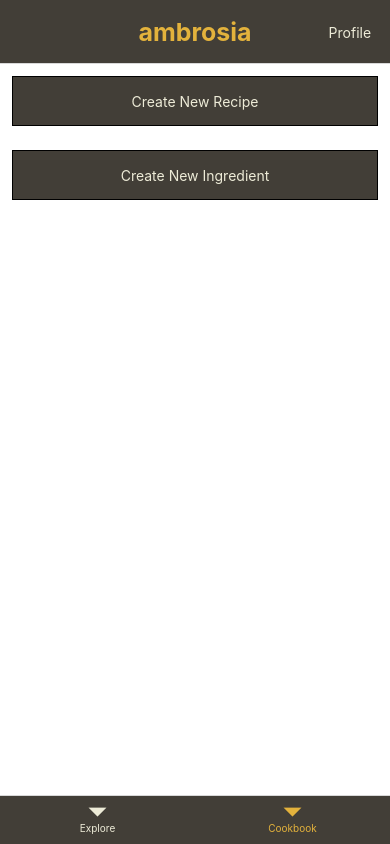
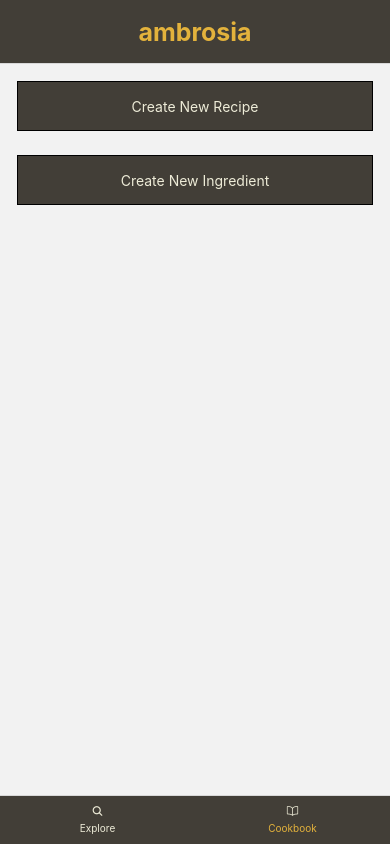
Before and after one commit to zldobbs/ambrosia-app, a React Native app: screen /Cookbook in a window 390 px wide. Built offline with nearby package versions, Linux system fonts and the light colour scheme; no server answers.

Commit message:
Fix nested scrollables and a couple other lil things

```diff
--- a/ambrosia.config.ts
+++ b/ambrosia.config.ts
@@ -1,6 +1,8 @@
-// TODO: This should be more dynamic (environment vars)
+import { Platform } from "react-native";
+
+// This is only for use in development environments
 const ambrosiaConfig = {
-    BACKEND_URL: "http://localhost:8080"
+    BACKEND_URL: Platform.OS == "android" ? "http://10.0.2.2:8080" : "http://localhost:8080"
 }
 
 export default ambrosiaConfig;
--- a/src/components/RecipeDetails.tsx
+++ b/src/components/RecipeDetails.tsx
@@ -1,6 +1,6 @@
 // Render a recipe
 
-import { FlatList, Text, View } from "react-native";
+import { FlatList, ScrollView, Text, View } from "react-native";
 import { Recipe } from "../gql/types"
 import { styles } from "../../styles";
 import { IngredientListItem } from "./IngredientListItem";
@@ -11,7 +11,8 @@ type RecipeProps = {
 
 export const RecipeDetails = ({ recipe }: RecipeProps) => {
     return (
-        <View style={{ alignItems: "center" }}>
+        <ScrollView>
+            <View style={styles.centerContainer}>
                 <Text style={styles.h1}>{recipe.name}</Text>
                 <Text style={styles.italics}>by {recipe.user.name}</Text>
                 <View style={{ margin: 10 }}>
@@ -19,12 +20,11 @@ export const RecipeDetails = ({ recipe }: RecipeProps) => {
                 </View>
                 <View>
                     <Text>Required Ingredients:</Text>
-                <FlatList
-                    data={recipe.ingredients}
-                    keyExtractor={(item) => item.ingredientId.toString()}
-                    renderItem={({ item }) => <IngredientListItem ingredient={item} />}
-                />
+                    {recipe.ingredients.map((ingredient) => (
+                        <IngredientListItem key={ingredient.ingredientId} ingredient={ingredient} />
+                    ))}
                 </View>
             </View>
+        </ScrollView>
     );
 }
--- a/src/navigation/RootBottomTabNavigator.tsx
+++ b/src/navigation/RootBottomTabNavigator.tsx
@@ -5,14 +5,15 @@ import { tabOptions } from "./options";
 import { ExploreStackScreenNavigator } from "./ExploreStackScreenNavigator";
 import { CookbookStackScreenNavigator } from "./CookbookStackScreenNavigator";
 import { RootBottomTabNavigatorParamList } from "./types";
+import Ionicons from "@expo/vector-icons/Ionicons";
 
 const Tab = createBottomTabNavigator<RootBottomTabNavigatorParamList>();
 
 export const RootBottomTabNavigator = () => {
     return (
         <Tab.Navigator screenOptions={tabOptions} >
-            <Tab.Screen name="Explore" component={ExploreStackScreenNavigator} />
-            <Tab.Screen name="Cookbook" component={CookbookStackScreenNavigator} />
+            <Tab.Screen name="Explore" component={ExploreStackScreenNavigator} options={{ tabBarIcon: () => <Ionicons name="search" color="#EDEBD7" /> }} />
+            <Tab.Screen name="Cookbook" component={CookbookStackScreenNavigator} options={{ tabBarIcon: () => <Ionicons name="book-outline" color="#EDEBD7" /> }} />
         </Tab.Navigator>
     );
 }
--- a/src/navigation/options.tsx
+++ b/src/navigation/options.tsx
@@ -2,16 +2,16 @@
 
 import { NativeStackNavigationOptions } from "@react-navigation/native-stack";
 import { styles } from "../../styles";
-import { Text } from "react-native";
 import { BottomTabNavigationOptions } from "@react-navigation/bottom-tabs";
 
+// NOTE: Take care when adding additional items here (e.g. headerRight)
+//       In the past this caused issues with back button functionality and rendering the logo
 export const screenNavigationOptions: NativeStackNavigationOptions = {
     headerTitle: "ambrosia",
     headerTitleAlign: "center",
     headerTitleStyle: styles.logo,
     headerTintColor: "#EDEBD7",
     headerStyle: styles.navBar,
-    headerRight: () => (<Text style={styles.navbarItem} > Profile </Text>)
 }
 
 export const tabOptions: BottomTabNavigationOptions = {
--- a/src/navigation/types.ts
+++ b/src/navigation/types.ts
@@ -4,7 +4,6 @@
 import { CompositeScreenProps } from "@react-navigation/native";
 import { NavigatorScreenParams } from "@react-navigation/native";
 import { BottomTabScreenProps } from "@react-navigation/bottom-tabs";
-import { Recipe } from "../gql/types";
 import { NativeStackScreenProps } from "@react-navigation/native-stack";
 
 // map route : params for routes shared between multiple navigators
--- a/src/screens/BaseScreen.tsx
+++ b/src/screens/BaseScreen.tsx
@@ -1,7 +1,7 @@
 // Base screen intended for re-use by other screens
 
 import { StatusBar } from "expo-status-bar";
-import { ScrollView } from "react-native";
+import { ScrollView, View } from "react-native";
 import { styles } from "../../styles";
 
 type BaseScreenProps = {
@@ -10,9 +10,9 @@ type BaseScreenProps = {
 
 export const BaseScreen = ({ children }: BaseScreenProps) => {
     return (
-        <ScrollView style={styles.scrollContainer}>
+        <View style={styles.container}>
             {children}
             <StatusBar style="auto" />
-        </ScrollView>
+        </View>
     );
 }
--- a/src/screens/ExploreScreen.tsx
+++ b/src/screens/ExploreScreen.tsx
@@ -4,12 +4,17 @@ import { HomeSplash } from "../components/HomeSplash";
 import { RecipeList } from "../components/RecipeList";
 import { BaseScreen } from "./BaseScreen";
 import { ExploreScreenProps } from "../navigation/types";
+import { View } from "react-native";
 
 export const ExploreScreen = ({ navigation }: ExploreScreenProps) => {
     return (
         <BaseScreen>
-            <HomeSplash />
-            <RecipeList />
+            <View style={{ flex: 1 }}>
+                <HomeSplash />
+            </View>
+            <View style={{ flex: 9 }}>
+                <RecipeList />
+            </View>
         </BaseScreen>
     );
 }
--- a/src/screens/NewRecipeScreen.tsx
+++ b/src/screens/NewRecipeScreen.tsx
@@ -1,13 +1,17 @@
 // Hold the form to create a new recipe
 
+import { View } from "react-native";
 import { NewRecipeForm } from "../components/NewRecipeForm";
 import { NewRecipeScreenProps } from "../navigation/types";
 import { BaseScreen } from "./BaseScreen";
+import { styles } from "../../styles";
 
 export const NewRecipeScreen = ({ navigation }: NewRecipeScreenProps) => {
     return (
         <BaseScreen>
-            <NewRecipeForm />
+            <View style={styles.container}>
+                <NewRecipeForm />
+            </View>
         </BaseScreen>
     );
 }
--- a/styles.ts
+++ b/styles.ts
@@ -25,17 +25,16 @@ export const styles = StyleSheet.create({
         color: "#EDEBD7"
     },
     container: {
+        padding: 0,
+        margin: 5,
         flex: 1,
-        backgroundColor: "#fff",
+    },
+    centerContainer: {
+        padding: 0,
+        margin: 5,
+        flex: 1,
         alignItems: "center",
         justifyContent: "center",
-        padding: 0,
-        margin: 0,
-    },
-    scrollContainer: {
-        backgroundColor: "#fff",
-        padding: 0,
-        flex: 1,
     },
     input: {
         justifyContent: "flex-start",
@@ -43,6 +42,7 @@ export const styles = StyleSheet.create({
         margin: 12,
         borderWidth: 1,
         padding: 10,
+        backgroundColor: "#fff",
     },
     button: {
         borderWidth: 1,
@@ -58,12 +58,14 @@ export const styles = StyleSheet.create({
     },
     list: {
         borderWidth: 1,
-        margin: 10
+        margin: 10,
+        backgroundColor: "#fff",
     },
     listItem: {
         borderWidth: 0.5,
         margin: 0,
         padding: 5,
+        backgroundColor: "#fff",
     },
     bold: {
         fontWeight: "bold",
```
Lines whose indentation alone changed are shown as unchanged.
